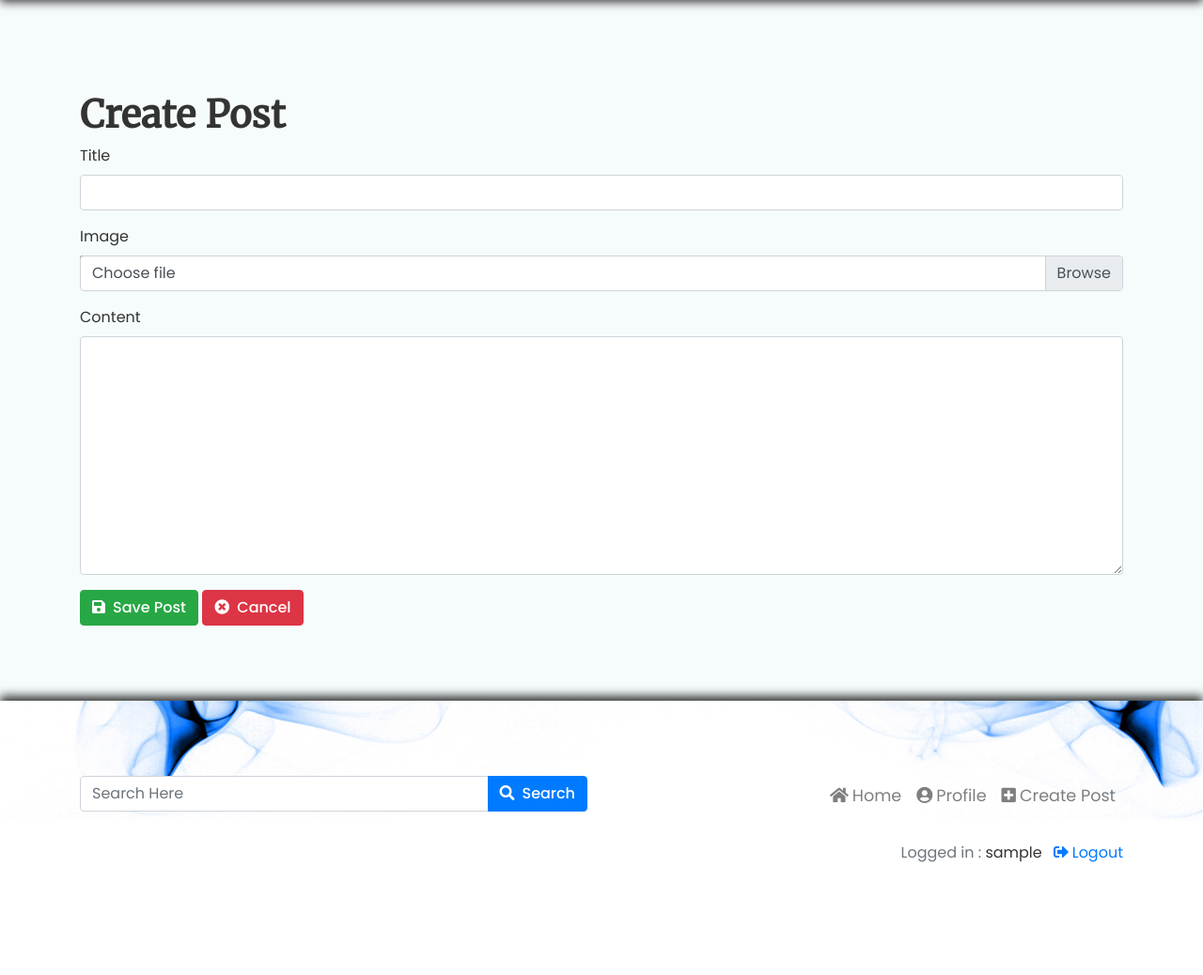
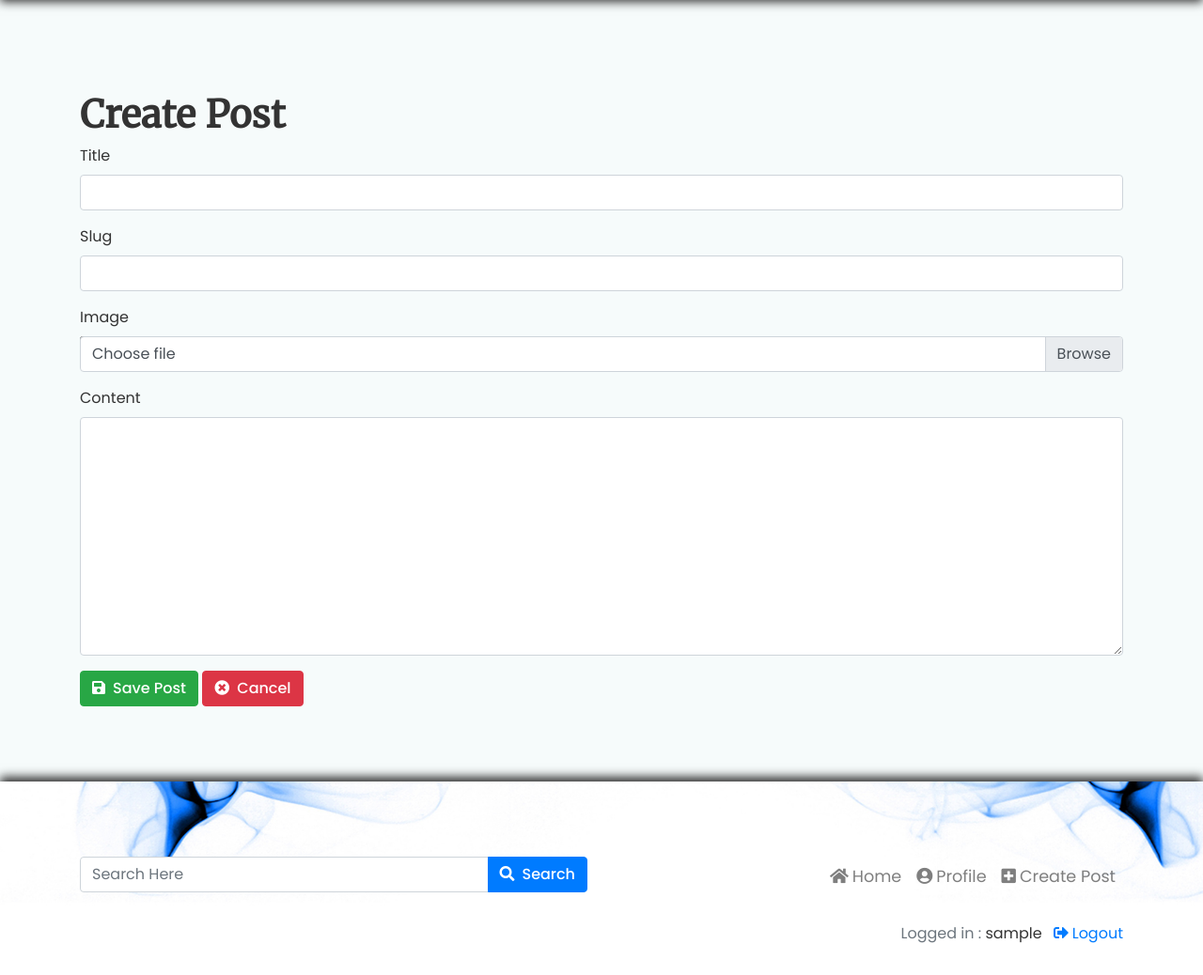
Before and after one commit to AmarjotSingh21/DjangoBlog, a Django app: page /post/new/ in a window 1280 px wide. Shown: the part 56-1094 px from the top of the page at 94% size. Before the commit the page ends 974 px from the top, so only its background shows below. Run offline with Django 3.2, Linux system fonts and the light colour scheme; the visitor is signed in with stand-in values (Sample User, id 1); some libraries are stand-ins or nearby versions.

Commit message:
Added slug field

```diff
--- a/home/models.py
+++ b/home/models.py
@@ -2,6 +2,7 @@ from django.db import models
 from django.utils import timezone
 from django.contrib.auth.models import User
 from django.shortcuts import reverse
+from django.utils.text import slugify
 
 
 class ApprovedPostManager(models.Manager):
@@ -10,7 +11,8 @@ class ApprovedPostManager(models.Manager):
 
 
 class Post(models.Model):
-    title = models.CharField(max_length=100)
+    title = models.CharField(max_length=100, unique=True)
+    slug = models.SlugField(max_length=100, unique=True)
     content = models.TextField()
     image = models.ImageField(upload_to='posts/', blank=True)
     date_posted = models.DateTimeField(default=timezone.now)
@@ -24,7 +26,7 @@ class Post(models.Model):
         return f'{self.title} - Approved : {self.is_approved}'
 
     def get_absolute_url(self, **kwargs):
-        return reverse('post-detail', kwargs={'pk': self.pk})
+        return reverse('post-detail', kwargs={'slug': self.slug})
 
 
 class Comment(models.Model):
--- a/home/urls.py
+++ b/home/urls.py
@@ -7,7 +7,7 @@ urlpatterns = [
     path('post/date/<int:year>/<int:month>/', PostByDateView.as_view(), name="date-post"),
     path('search/', PostSearchView.as_view(), name='post-search'),
     path('post/new/', PostCreateView.as_view(), name="post-create"),
-    path('post/<int:pk>/', PostDetailView.as_view(), name='post-detail'),
+    path('post/<str:slug>/', PostDetailView.as_view(), name='post-detail'),
     path('post/<int:pk>/update/', PostUpdateView.as_view(), name='post-update'),
     path('post/<int:pk>/delete/', PostDeleteView.as_view(), name='post-delete'),
     path('comment/<int:pk>/delete/', CommentDeleteView.as_view(), name='comment-delete'),
--- a/home/views.py
+++ b/home/views.py
@@ -74,27 +74,32 @@ class PostDetailView(DetailView, FormView):
 
     def form_valid(self, form):
         if self.request.user.is_active:
-            form.instance.post = get_object_or_404(Post, id=self.kwargs.get('pk'))
+            form.instance.post = get_object_or_404(Post, slug=self.kwargs.get('slug'))
             form.instance.user = self.request.user
             form.save()
-            return redirect(reverse('post-detail', kwargs={"pk": self.kwargs['pk']}))
+            return redirect(reverse('post-detail', kwargs={"slug": self.kwargs['slug']}))
         else:
             return redirect('login')
 
 
 class PostCreateView(SuccessMessageMixin, LoginRequiredMixin, CreateView):
     model = Post
-    fields = ['title', 'image', 'content']
+    fields = ['title', 'slug', 'image', 'content']
     success_message = "Your Post is Created successfully, it will be added to Homepage after approval"
 
     def form_valid(self, form):
         form.instance.author = self.request.user
         return super().form_valid(form)
 
+    def get_context_data(self, **kwargs):
+        context = super(PostCreateView, self).get_context_data(**kwargs)
+        context['page_name'] = "Create Post"
+        return context
+
 
 class PostUpdateView(SuccessMessageMixin, LoginRequiredMixin, UserPassesTestMixin, UpdateView):
     model = Post
-    fields = ['title', 'image', 'content']
+    fields = ['title', 'slug', 'image', 'content']
     success_message = "Your Post is Updated successfully, it will be added to Homepage after approval"
 
     def form_valid(self, form):
@@ -108,6 +113,7 @@ class PostUpdateView(SuccessMessageMixin, LoginRequiredMixin, UserPassesTestMixi
     def get_context_data(self, **kwargs):
         context = super(PostUpdateView, self).get_context_data(**kwargs)
 
+        context['page_name'] = "Update Post"
         if self.object.image:  # Checking if image exists
             context['image'] = self.object.image.url
         else:
@@ -133,8 +139,8 @@ class CommentDeleteView(UserPassesTestMixin, DeleteView):
     model = Comment
 
     def get_success_url(self):
-        post_pk = Comment.objects.get(id=self.kwargs['pk']).post.pk  # fetch post pk from comments pk
-        return reverse_lazy('post-detail', kwargs={"pk": post_pk})
+        post_slug = Comment.objects.get(id=self.kwargs['pk']).post.slug  # fetch post pk from comments pk
+        return reverse_lazy('post-detail', kwargs={"slug": post_slug})
 
     def test_func(self):
         user = Comment.objects.get(id=self.kwargs['pk']).user
--- a/static/script.js
+++ b/static/script.js
@@ -103,3 +103,36 @@ $(function() {
   $(window).trigger('scroll');
 
 });
+
+
+// Slugify a string
+function slugify(str)
+{
+    str = str.replace(/^\s+|\s+$/g, '');
+
+    // Make the string lowercase
+    str = str.toLowerCase();
+
+    // Remove accents, swap ñ for n, etc
+    var from = "ÁÄÂÀÃÅČÇĆĎÉĚËÈÊẼĔȆÍÌÎÏŇÑÓÖÒÔÕØŘŔŠŤÚŮÜÙÛÝŸŽáäâàãåčçćďéěëèêẽĕȇíìîïňñóöòôõøðřŕšťúůüùûýÿžþÞĐđßÆa·/_,:;";
+    var to   = "AAAAAACCCDEEEEEEEEIIIINNOOOOOORRSTUUUUUYYZaaaaaacccdeeeeeeeeiiiinnooooooorrstuuuuuyyzbBDdBAa------";
+    for (var i=0, l=from.length ; i<l ; i++) {
+        str = str.replace(new RegExp(from.charAt(i), 'g'), to.charAt(i));
+    }
+
+    // Remove invalid chars
+    str = str.replace(/[^a-z0-9 -]/g, '')
+    // Collapse whitespace and replace by -
+    .replace(/\s+/g, '-')
+    // Collapse dashes
+    .replace(/-+/g, '-');
+
+    return str;
+}
+
+$(function(){
+  $("#id_title").bind('keyup change',function(){
+  let slug = slugify($("#id_title").val());
+  $("#id_slug").val(slug);
+  });
+});
--- a/templates/home/post_form.html
+++ b/templates/home/post_form.html
@@ -4,21 +4,42 @@
 	<div class="container pt-5 my-5">
 		<form method="post" class="animation-element" enctype="multipart/form-data">
 			{% csrf_token %}
-			<h1>
-				{% if form.title.value %} <!-- if form have title field already filled . it means that it is update form otherwise create form-->
-				Update Post
-				{% else %}
-				Create Post
-				{% endif %}
-			</h1>
-			{% for field in form %}
+			<h1>{{page_name}}</h1>
+			{% for error in form.non_field_errors %}
+				{{error}}
+			{% endfor %}
 
 			<div class="form-group">
-					    <label for="{{field.id_for_label}}">{{field.label}}</label>
+		    	<label for="{{form.title.id_for_label}}">{{form.title.label}}</label>
+		    	{% if form.title.errors %}
+					{% render_field form.title class="form-control is-invalid" %}
+					<div class="invalid-feedback">
+						{% for error in form.title.errors %}
+							{{error}}
+						{% endfor %}
+					</div>
+				{% else %}
+					{% render_field form.title class="form-control" %}
+				{% endif %}
+			</div>
 
-					    {% if field.field.widget.input_type == "file" %}
+			<div class="form-group">
+		    	<label for="{{form.slug.id_for_label}}">{{form.slug.label}}</label>
+		    	{% if form.slug.errors %}
+					{% render_field form.slug class="form-control is-invalid" %}
+					<div class="invalid-feedback">
+						{% for error in form.slug.errors %}
+							{{error}}
+						{% endfor %}
+					</div>
+				{% else %}
+					{% render_field form.slug class="form-control" %}
+				{% endif %}
+			</div>
+
+			<div class="form-group">
+		    	<label for="{{form.image.id_for_label}}">{{form.image.label}}</label>
 					{% if image %}
-
 						<br>
 						<div class="card update-image">
 							<img src="{{image}}" alt="{{image}}">
@@ -31,36 +52,35 @@
 						    <label class="custom-control-label" for="{{field.html_name}}-clear_id">Remove Image</label>
 					  	</div>
 					{% endif %}
-
 		    	<div class="custom-file">
 				  	<input type="file" name="{{field.html_name}}"  id="{{field.id_for_label}}">
 				  	<label class="custom-file-label" for="{{field.id_for_label}}">Choose file</label>
 				</div>
+				{% for error in form.image.errors %}
+					<small class="text-danger">{{error}}</small>
+				{% endfor %}
+			</div>
 
+			<div class="form-group">
+		    	<label for="{{form.content.id_for_label}}">{{form.content.label}}</label>
+				{% if form.content.errors %}
+					{% render_field form.content class="form-control is-invalid" %}
+					<div class="invalid-feedback">
+						{% for error in form.content.errors %}
+							{{error}}
+						{% endfor %}
+					</div>
 				{% else %}
-
-					    	{% render_field field class="form-control" %}
-
+					{% render_field form.content class="form-control" %}
 				{% endif %}
 			</div>
 
-				{% for error in field.errors %}
-					<div class="alert alert-danger">
-				          {{error}}
-		        	</div>
-				{% endfor %}
-        	{% endfor %}
-
 			<button type="submit" class="btn btn-success"><i class="fas fa-save mr-2"></i>Save Post</button>
-			<a
-				{% if form.title.value %}
-				href="{% url 'post-detail' post.pk %}"
-				{% else %}
-				href="{% url 'home' %}"
+			{% if page_name == "Update Post" %}
+		 		<a href="{% url 'post-detail' post.slug %}" class="btn btn-danger"><i class="fas fa-times-circle mr-2"></i>Cancel</a>
+		 	{% elif page_name == "Create Post" %}
+		 		<a href="{% url 'home' %}" class="btn btn-danger"><i class="fas fa-times-circle mr-2"></i>Cancel</a>
 	 		{% endif %}
-		 		class="btn btn-danger">
-		 		<i class="fas fa-times-circle mr-2"></i>Cancel
-			</a> <!-- if form have title field already filled . it means that it is update form otherwise create form -->
 		</form>
 	</div>
 {% endblock content %}
```
Also changed, not shown: templates/posts.html (+4 -4 lines), home/migrations/0007_post_slug.py (added), home/migrations/0008_auto_20190321_1301.py (added), home/migrations/0009_auto_20190321_1819.py (added), home/migrations/0010_auto_20190321_2108.py (added). Lines whose indentation alone changed are shown as unchanged.
